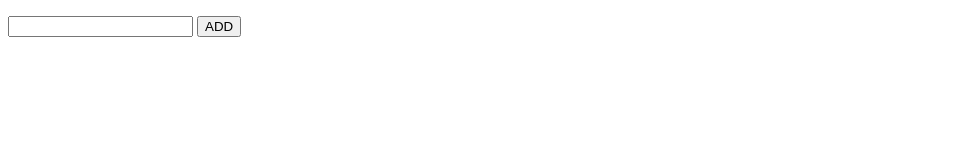
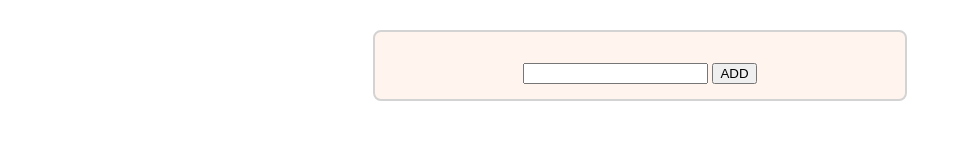
Before and after one commit to jun-tsuno/typescript_todo, a website built with webpack: page index.html in a window 1280 px wide. Shown: the whole page, without its empty margins (0-962 px from the left). Built offline with nearby package versions, Linux system fonts and the light colour scheme.

Commit message:
added styling

```diff
--- a/app.css
+++ b/app.css
@@ -1,3 +1,15 @@
+.container {
+	width: 70%;
+	min-width: 300px;
+	max-width: 500px;
+	text-align: center;
+	padding: 15px;
+	margin: 30px auto;
+	border: 2px solid lightgrey;
+	border-radius: 8px;
+	background-color: seashell;
+}
+
 #list {
 	list-style: none;
 	padding: 0;
--- a/index.html
+++ b/index.html
@@ -9,10 +9,12 @@
 		<script src="./dist/bundle.js" defer async></script>
 	</head>
 	<body>
-		<ul id="list"></ul>
-		<form id="new-task-form">
-			<input type="text" id="new-task-title" />
-			<button type="submit">ADD</button>
-		</form>
+		<div class="container">
+			<ul id="list"></ul>
+			<form id="new-task-form">
+				<input type="text" id="new-task-title" autocomplete="off" />
+				<button type="submit">ADD</button>
+			</form>
+		</div>
 	</body>
 </html>
```
